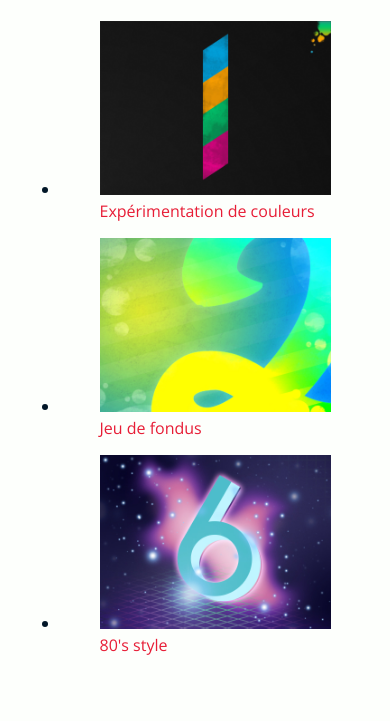
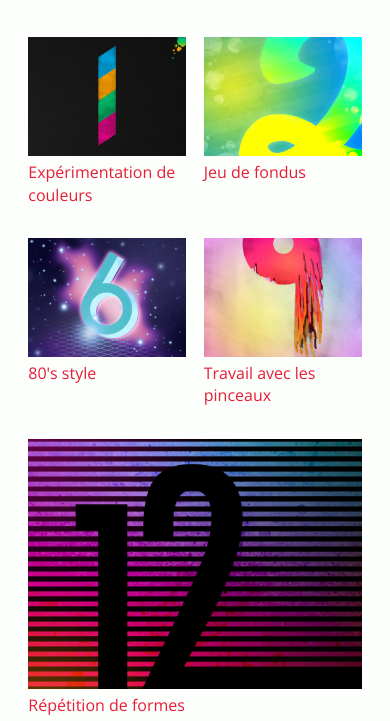
Before and after one commit to divtec-cejef/b053-laure-dinateur-fallinov, a plain HTML site: page index.html in a window 390 px wide. Shown: the part 223-944 px from the top of the page. Drawn offline with Linux system fonts and the light colour scheme.

Commit message:
responsive 3 cols index

```diff
--- a/css/main.css
+++ b/css/main.css
@@ -193,8 +193,36 @@ footer ul li img:hover {
 /*************************************
             PAGE ACCUEIL
  ************************************/
-.page-accueil h1 {
-    color: yellow;
+
+/* Container FLEX */
+.page-accueil ul.realisations {
+    /* Reset style de la liste ul */
+    list-style: none;
+    padding: 0;
+    margin: 0;
+    /* Flex */
+    display: flex;
+    flex-wrap: wrap;
+    justify-content: center;
+}
+/* Les éléments FLEX */
+.page-accueil ul.realisations li {
+    flex-basis: 50%;
+    flex-grow: 2;
+    padding: 1rem 2.5%;
+}
+
+/* Pour les écrans de 660px on affiche sur 3 colonnes */
+@media screen and (min-width: 660px) {
+    .page-accueil ul.realisations li {
+        flex-basis: 33%;
+        flex-grow: 3;
+    }
+}/* fin min-width: 660px */
+
+/* Supprimer les marges par défaut des figures */
+figure {
+    margin: 0;
 }
 
 /*************************************
--- a/index.html
+++ b/index.html
@@ -56,6 +56,22 @@
                 </figure>
             </a>
         </li>
+        <li>
+            <a href="img/numbers-09.jpg">
+                <figure>
+                    <img src="img/numbers-09.jpg" alt="Tableau le chiffre 9">
+                    <figcaption>Travail avec les pinceaux</figcaption>
+                </figure>
+            </a>
+        </li>
+        <li>
+            <a href="img/numbers-12.jpg">
+                <figure>
+                    <img src="img/numbers-12.jpg" alt="Tableau le chiffre 12">
+                    <figcaption>Répétition de formes</figcaption>
+                </figure>
+            </a>
+        </li>
     </ul>
 </main>
 <footer>
```
